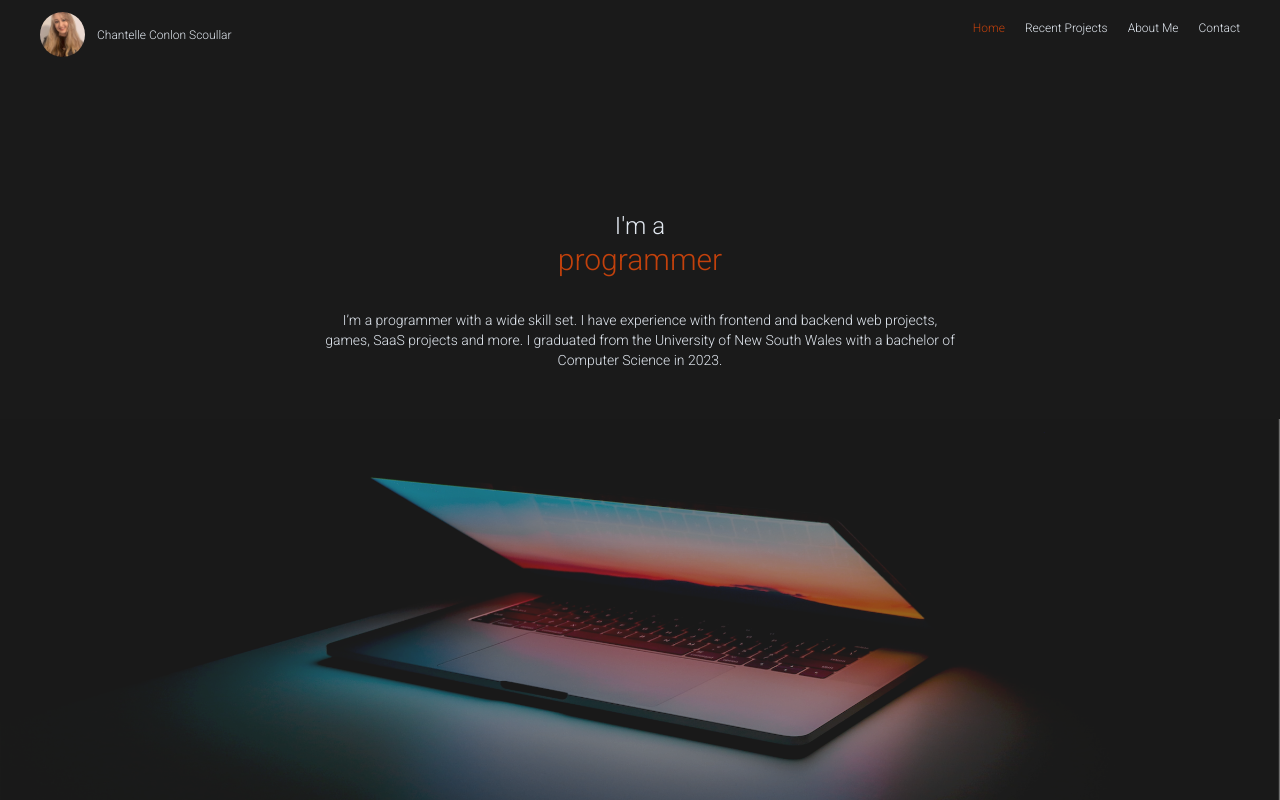
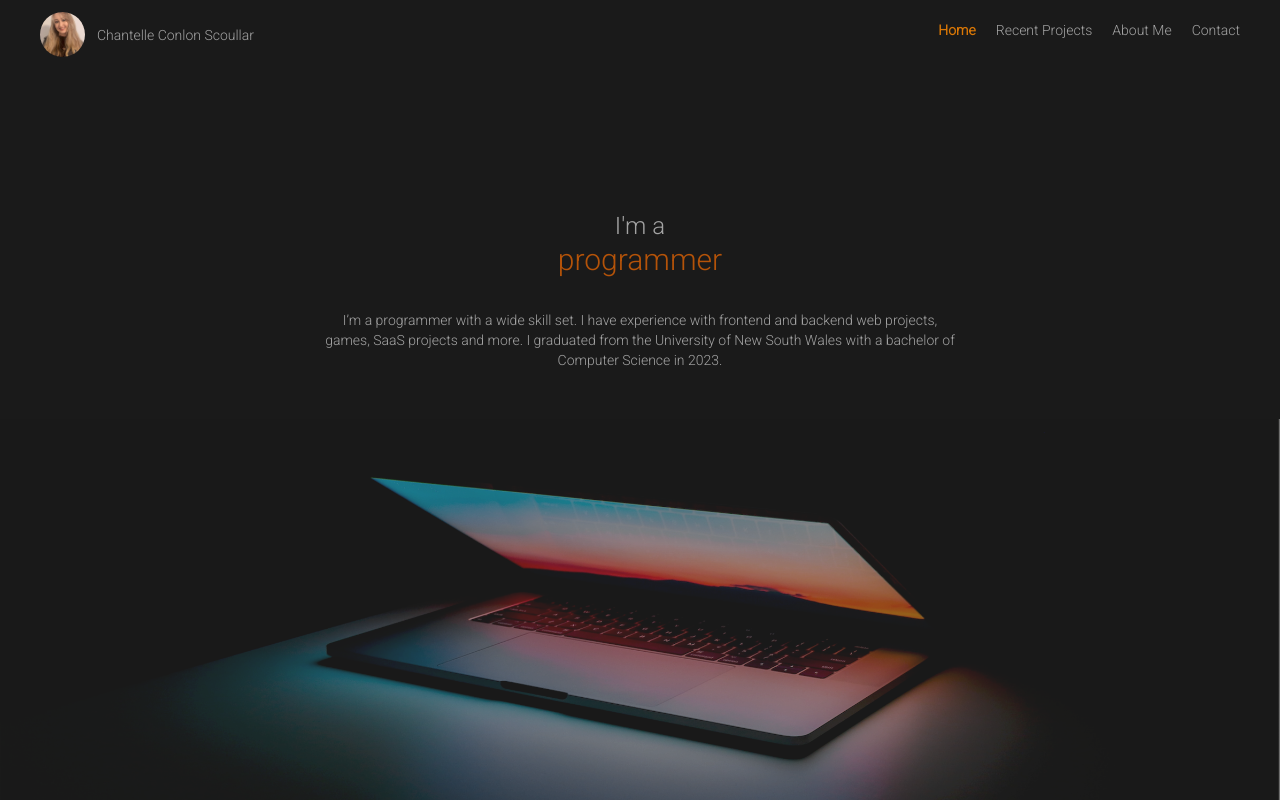
Before and after one commit to chanteCon/portfolioWebsite, a Next.js app in the folder website/: page / in a window 1280 px wide. Built offline with nearby package versions, Linux system fonts and the light colour scheme.

Commit message:
git rid of errors when resizing the page

```diff
--- a/website/app/components/Nav.jsx
+++ b/website/app/components/Nav.jsx
@@ -1,17 +1,42 @@
-'use client';
+"use client"
 import Image from "next/image";
 import Link from "next/link";
 import { usePathname } from "next/navigation";
+import { useState, useEffect } from "react";
 
 export const Nav = () => {
   const pathname = usePathname()
+  const [smallScreen, setSmallScreen] = useState(false)
+
+  const checkScreenSize = () => {
+    {console.log('resizing window')}
+    window.innerWidth <= 700
+      ? setSmallScreen(true)
+      : setSmallScreen(false)
+      console.log(smallScreen)
+  }
+
+  useEffect(() => {
+    checkScreenSize()
+  }, []);
+
+  useEffect(() => {
+      window.addEventListener( 'resize', checkScreenSize)
+  }, []);
 
   const isActiveLink = (link) => {
-    if (link === pathname) return 'text-orange-700'
-    return 'text-slate-200'
+    if (link === pathname) return 'text-amber-600 font-bold'
+    return 'text-neutral-400'
   }
+  // if screen size small then collapse navbar
   return (
-    <div className= "w-full text-slate-200 text-xs pt-3 fixed flex justify-between px-10">
+    <div >
+      { smallScreen
+          ? (
+            <div> small screen </div>
+          )
+          : (
+            <div className= "w-full text-neutral-400 text-sm pt-3 fixed flex justify-between px-10">
               <section className = "flex space-x-3 items-center">
                 <Image
                   src ={"/images/me.jpeg"}
@@ -45,3 +70,6 @@ export const Nav = () => {
             </div>
         )
       }
+    </div>
+  )
+}
--- a/website/app/page.js
+++ b/website/app/page.js
@@ -7,10 +7,10 @@ export default function Home() {
       <section className = "flex flex-col flex-1 items-center justify-center  h-100 w-1/2 text-center pt-40"
       style = {{ backgroundColor: '#1A1A1A' }} >
         <div className = "font-light">
-          <h1 className= "text-slate-200 text-2xl">I'm a</h1>
-          <h1 className = "text-orange-700 text-3xl">programmer</h1>
+          <h1 className= "text-neutral-400 text-2xl">I'm a</h1>
+          <h1 className = "text-amber-700 text-3xl">programmer</h1>
         </div>
-        <p className = "text-slate-200 text-sm pt-8">
+        <p className = "text-neutral-400 text-sm pt-8">
            I’m a programmer with a wide skill set. I have experience with frontend and backend web projects, games, SaaS projects and more. I graduated from the University of New South Wales with a bachelor of Computer Science in 2023.
         </p>
       </section>
```
Lines whose indentation alone changed are shown as unchanged.
